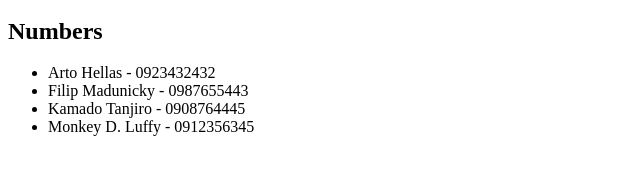
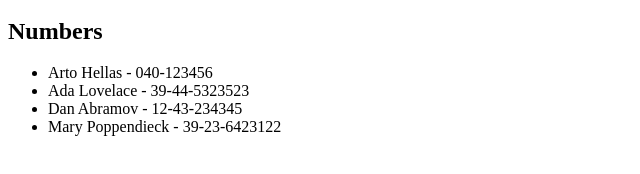
Before and after one commit to FilipKod/fullstackopen, a React (Vite) app in the folder phonebook/: page / in a window 1280 px wide. Shown: the part 220-394 px from the top of the page, without its empty margins (0-640 px from the left). Built offline with nearby package versions, Linux system fonts and the light colour scheme; data requests are answered from the project's data file.

Commit message:
Fetches initial persons data from server
Adds axios for making HTTP requests and fetches the initial
persons data from the server on component mount.
This removes the hardcoded initial state.

```diff
--- a/phonebook/package.json
+++ b/phonebook/package.json
@@ -11,6 +11,7 @@
     "server": "json-server -p 3001 db.json"
   },
   "dependencies": {
+    "axios": "^1.12.2",
     "react": "^19.1.1",
     "react-dom": "^19.1.1"
   },
--- a/phonebook/src/App.jsx
+++ b/phonebook/src/App.jsx
@@ -1,18 +1,20 @@
-import { useState } from "react";
+import { useState, useEffect } from "react";
 import Persons from "./components/Persons";
 import FilterInput from "./components/FilterInput";
 import Form from "./components/Form";
+import axios from "axios";
 
 const App = () => {
-  const [persons, setPersons] = useState([
-    { name: "Arto Hellas", number: "0923432432", id: 1 },
-    { name: "Filip Madunicky", number: "0987655443", id: 2 },
-    { name: "Kamado Tanjiro", number: "0908764445", id: 3 },
-    { name: "Monkey D. Luffy", number: "0912356345", id: 4 },
-  ]);
+  const [persons, setPersons] = useState([]);
   const [newName, setNewName] = useState("");
   const [newNumber, setNewNumber] = useState("");
   const [filterInput, setFilterInput] = useState("");
+
+  useEffect(() => {
+    axios.get("http://localhost:3001/persons").then((response) => {
+      setPersons(response.data);
+    });
+  }, []);
 
   const handleNewNameChange = (event) => {
     setNewName(event.target.value);
```
Also changed, not shown: 1 other file (tests, documents, lock files or other folders).
